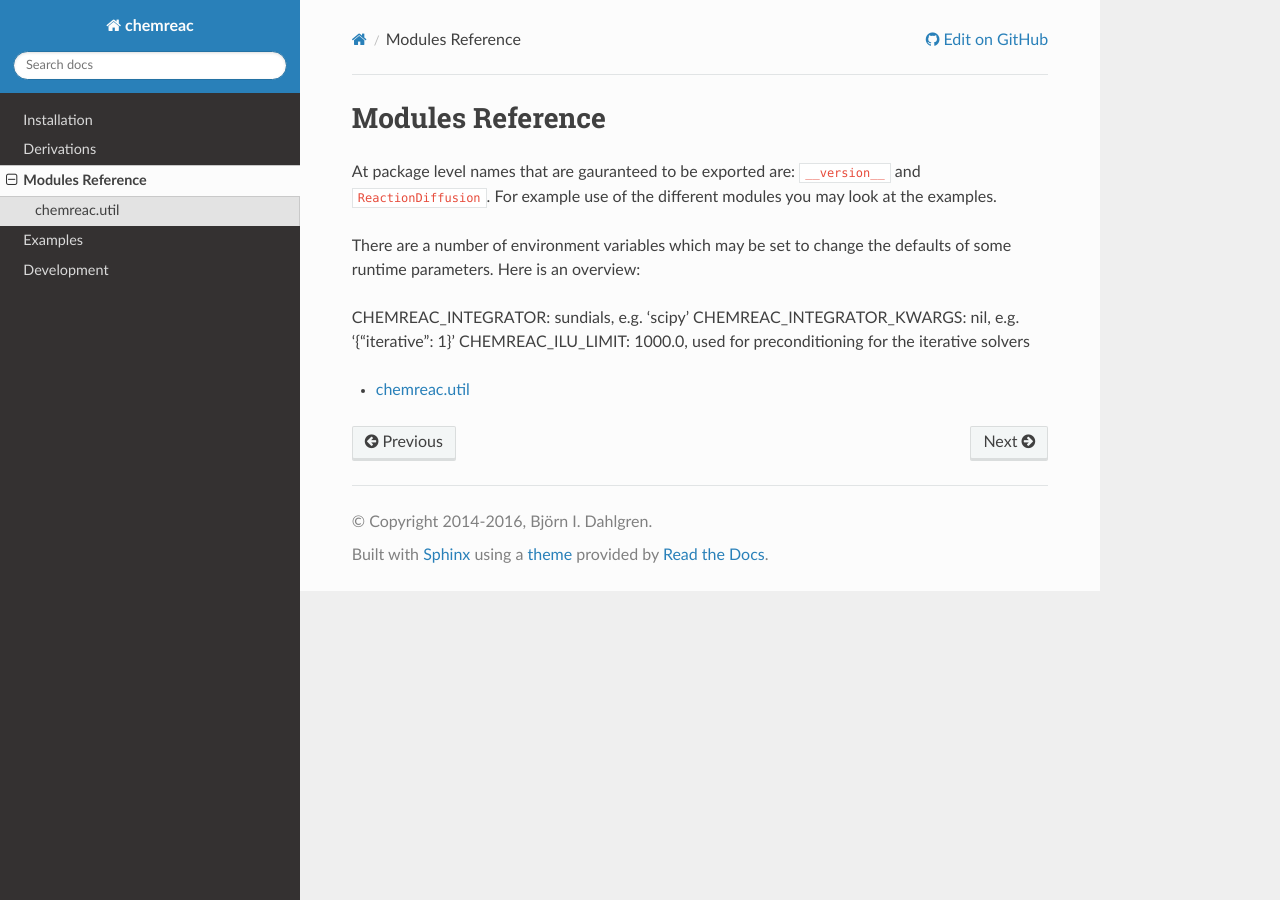
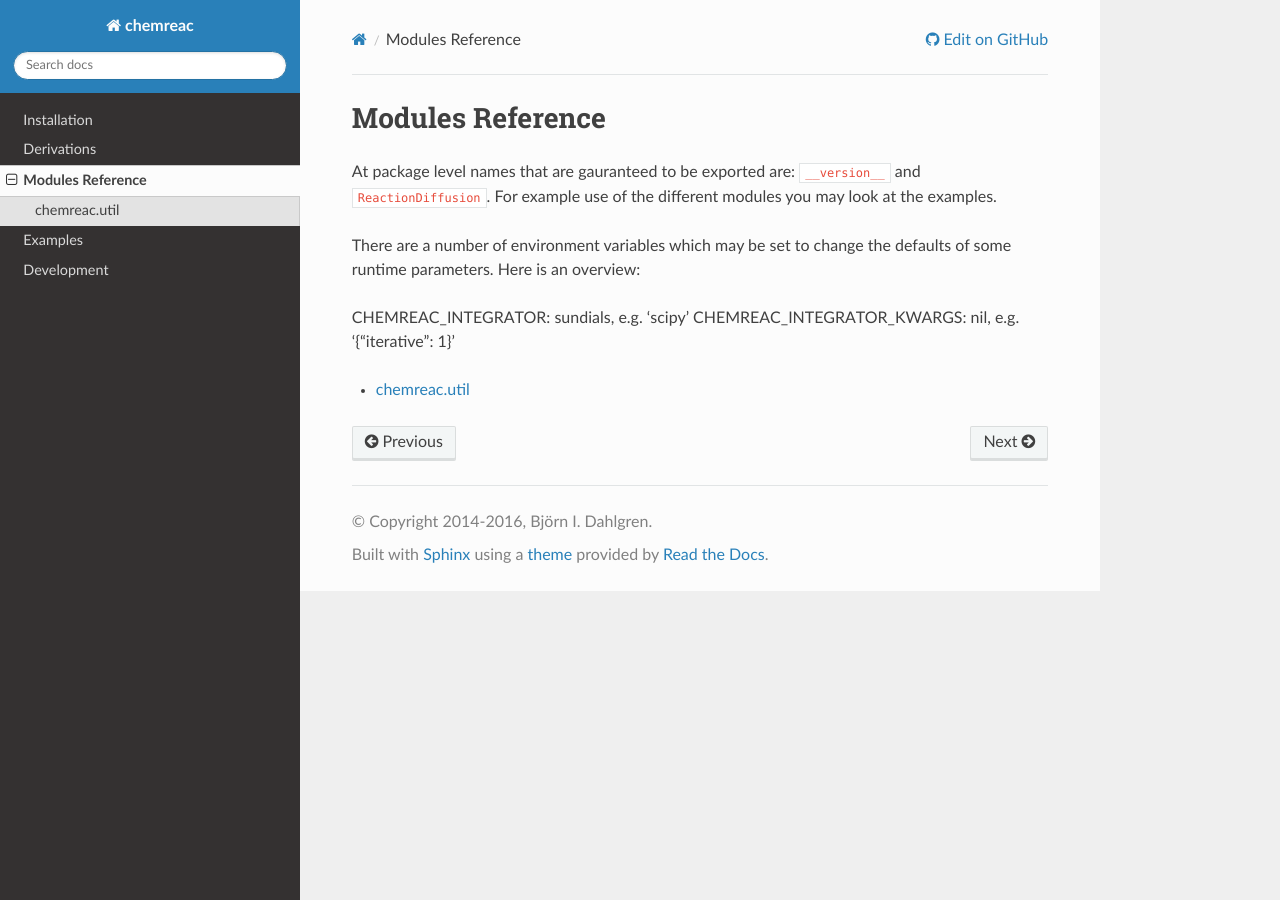
Before and after one commit to chemreac/chemreac, a Sphinx documentation site: the page built from docs/modules.rst, in a window 1280 px wide. Built offline with Sphinx 7.4.7 and the Read the Docs theme 2.0.0, drawn with Linux system fonts in a browser that asks for light colours; pages that are not in the unit, such as notebooks, are missing from menus; the version number could not be read and is left out.

Commit message:
Update docs and radiolysis data

```diff
--- a/docs/modules.rst
+++ b/docs/modules.rst
@@ -8,7 +8,6 @@ of some runtime parameters. Here is an overview:
 
 CHEMREAC_INTEGRATOR: sundials, e.g. 'scipy'
 CHEMREAC_INTEGRATOR_KWARGS: nil, e.g. '{"iterative": 1}'
-CHEMREAC_ILU_LIMIT: 1000.0, used for preconditioning for the iterative solvers
 
 
 .. toctree::
```
Also changed, not shown: 1 other file.
